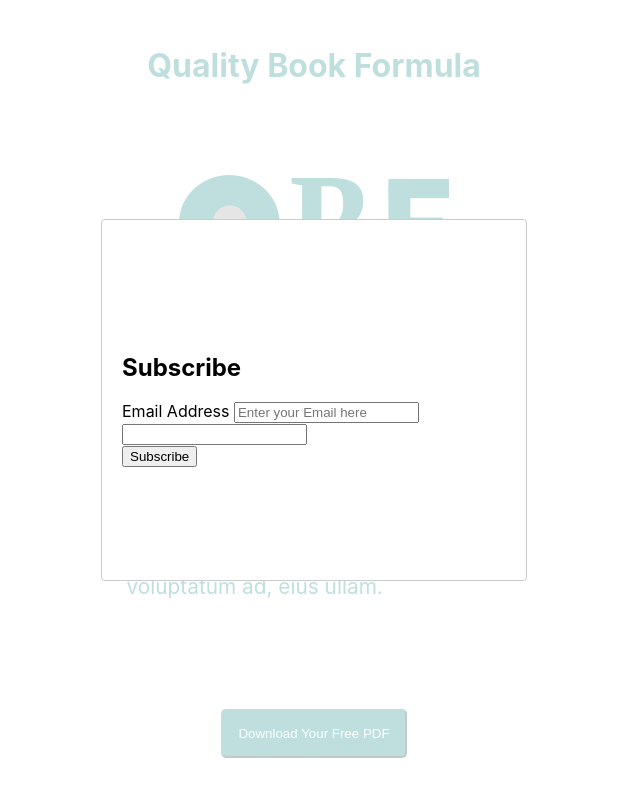
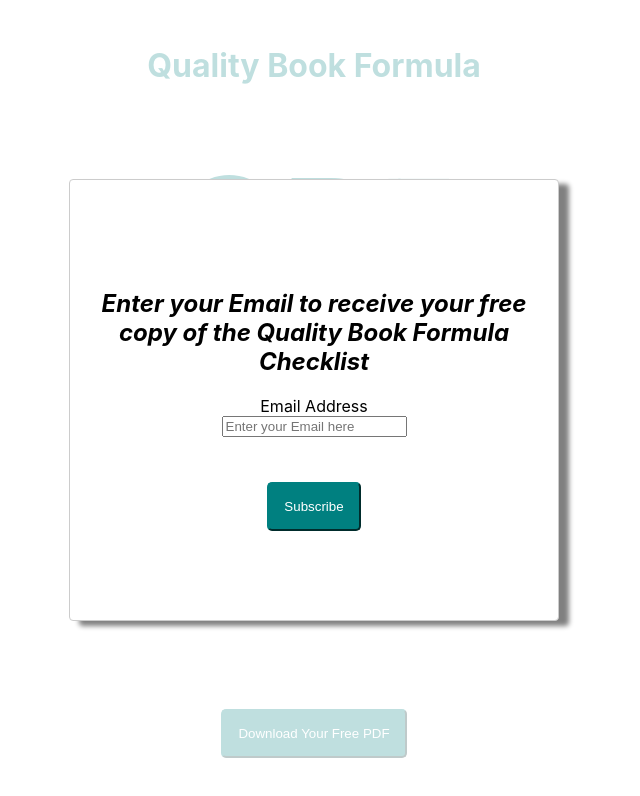
Before and after one commit to jpcutshall/qbf-react, a React (Create React App) app: page / in a window 1280 px wide. Both pictures are taken after a click on the button "Download Your Free PDF". Shown: the top 796 px of the page, without its empty margins (326-966 px from the left). Built offline with nearby package versions, Linux system fonts and the light colour scheme.

Commit message:
need styling updates to peach colors

```diff
--- a/src/App.css
+++ b/src/App.css
@@ -61,9 +61,11 @@ p {
   display: flex;
   align-items: center;
   padding: 25px;
-  max-width: 30%;
-  max-height: 40%;
+  max-width: 35%;
+  max-height: 50%;
+  overflow: hidden;
   margin: auto;
+  box-shadow: 10px 5px 5px gray;
 }
 
 #email-modal {
@@ -71,7 +73,6 @@ p {
   flex-direction: column;
   text-align: center;
   align-items: center;
-  padding: 100px;
   justify-content: center;
   margin: auto;
 }
@@ -90,3 +91,7 @@ p {
   transform: scale(1.1) perspective(1px);
   cursor: pointer;
 }
+
+#hidden {
+  display: none;
+}
--- a/src/App.tsx
+++ b/src/App.tsx
@@ -12,15 +12,17 @@ function App() {
 
   const [modalIsOpen, setIsOpen] = useState(false)
   const [emailSubmitted, setIsSubmitted] = useState(false)
+  const [hiddenField, setHiddenField] = useState("")
 
-  const handleHiddenChange = () => {
-
+  const handleHiddenChange = (event: any) => {
+    console.log(event)
+    setHiddenField(event.target.value)
   }
 
-  const handleEmailSubmission = (e: React.FormEvent) => {
+  const handleEmailSubmission = (e: any) => {
     e.preventDefault()
     setIsSubmitted(true)
-    console.log(e.target)
+    console.log(e.target.email.value)
   }
 
   const handleOpenModal = () => {
@@ -38,20 +40,24 @@ function App() {
         onRequestClose={handleCloseModal}
       >
 
-          <form action="https://brigittecutshall.us11.list-manage.com/subscribe/post?u=7dc72c2e40adfa2d99a20d216&amp;id=44b681c1ed" method="post" id="mc-embedded-subscribe-form" name="mc-embedded-subscribe-form" className="validate email-modal" target="_blank" >
-            <div id="mc_embed_signup_scroll">
-              <h2>Subscribe</h2>
-              <div className="mc-field-group">
+          <form action="https://brigittecutshall.us11.list-manage.com/subscribe/post?u=7dc72c2e40adfa2d99a20d216&amp;id=44b681c1ed" method="post" id="email-modal" name="subscribe-form" className="validate email-modal" target="_blank" onSubmit={handleEmailSubmission} >
+
+            <h2><i>Enter your Email to receive your free copy of the Quality Book Formula Checklist</i></h2>
+
             <label htmlFor="email">Email Address </label>
             <input type="email" placeholder="Enter your Email here" name="EMAIL" className="required email" id="email" />
-              </div>
+
             <div id="mce-responses" className="clear">
               <div className="response" id="mce-error-response" ></div>
               <div className="response" id="mce-success-response" ></div>
             </div>   {/* <!-- real people should not fill this in and expect good things - do not remove this or risk form bot signups--> */}
-                <div aria-hidden="true"><input type="text" name="b_7dc72c2e40adfa2d99a20d216_44b681c1ed" tabIndex={-1} value=""/></div>
-                <div className="clear"><input type="submit" value="Subscribe" name="subscribe" id="mc-embedded-subscribe" className="button btn"/></div>
+
+            <div id="hidden" aria-hidden="true">
+              <input type="text" name="b_7dc72c2e40adfa2d99a20d216_44b681c1ed" tabIndex={-1} onChange={handleHiddenChange} value={hiddenField} />
             </div>
+
+            <input type="submit" value="Subscribe" name="subscribe" id="submit-btn" className="submit-btn"/>
+
           </form>
 
       </Modal>
```
Lines whose indentation alone changed are shown as unchanged.
